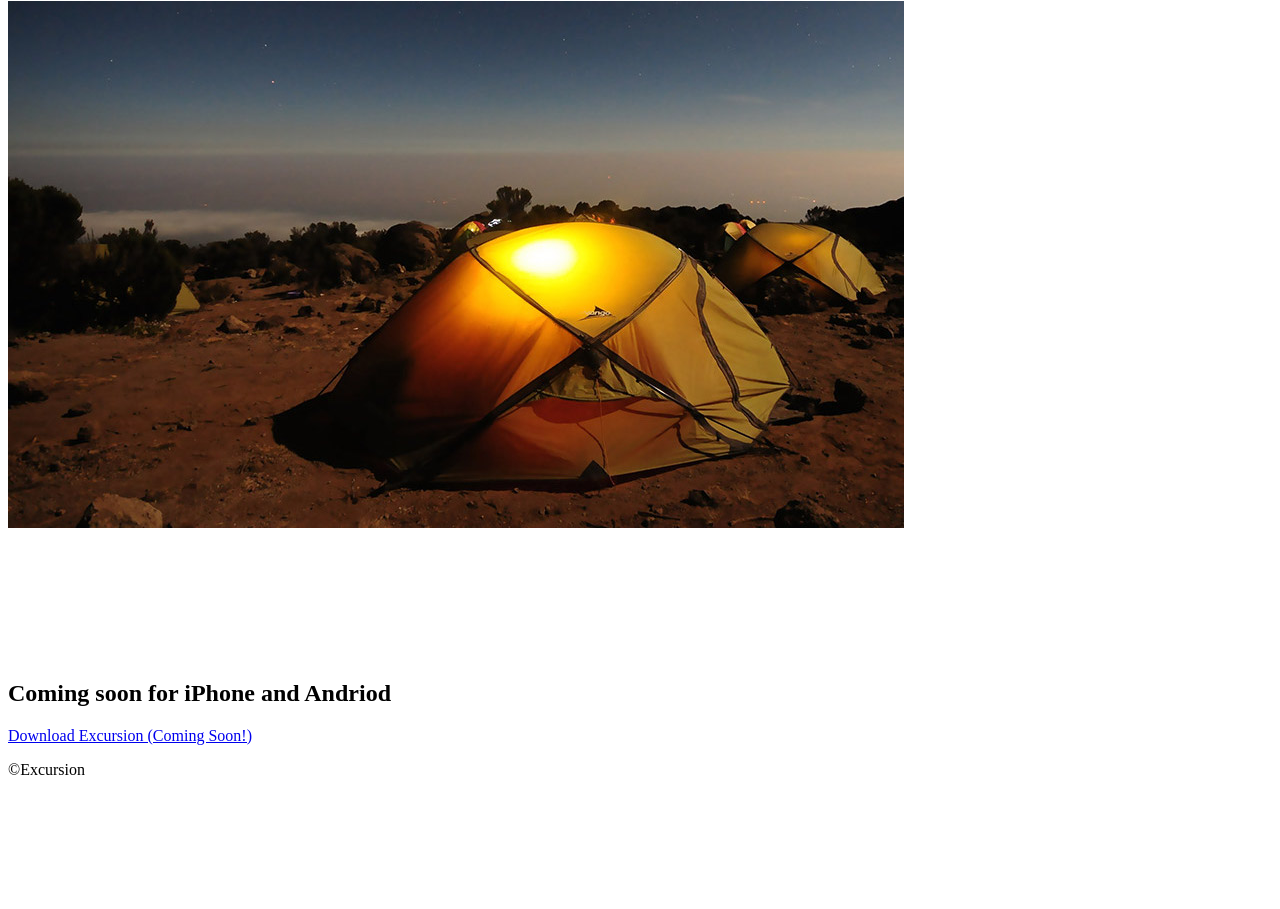
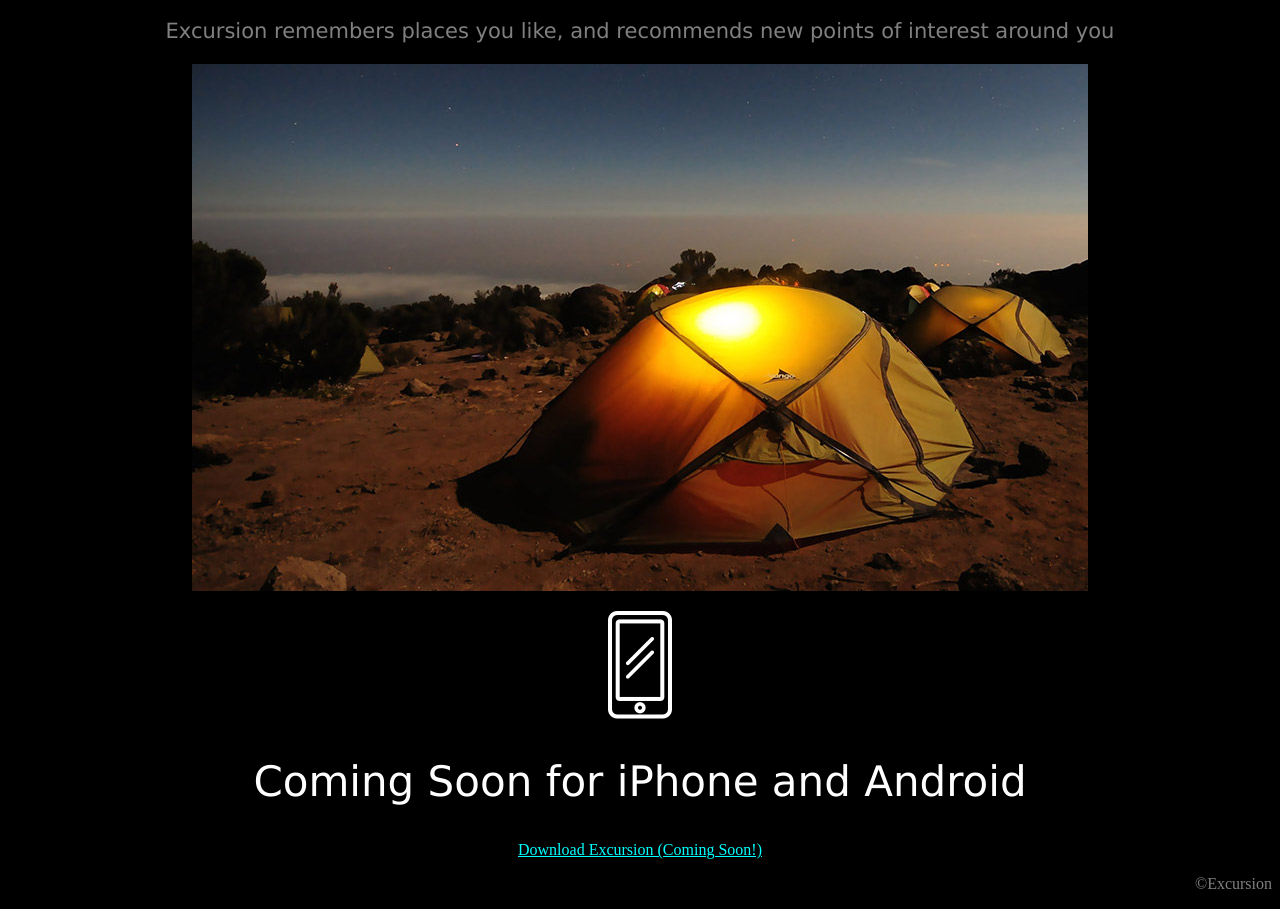
Before and after one commit to jen-kobrin/excursion, a plain HTML site: page index.html in a window 1280 px wide. Shown: the part 368-1277 px from the top of the page. Before the commit the page ends 1163 px from the top, so only its background shows below. Drawn offline with Linux system fonts and the light colour scheme.

Commit message:
first commit of files in dropbox folder

```diff
--- a/index.html
+++ b/index.html
@@ -13,9 +13,10 @@
     <p class="description">Excursion remembers places you like, and recommends new points of interest around you</p>
     <p><img src="resources/images/camp.jpg"></p>
     <p><img src="resources/images/phone.png"></p>
-    <h2>Coming soon for iPhone and Andriod</h2>
+    <h2>Coming Soon for iPhone and Android</h2>
     <a href=index.html#>Download Excursion (Coming Soon!)</a>
   </body>
   <footer>
     <p class="footertext">©Excursion</p>
+  </footer>
 </html>
--- a/resources/css/style.css
+++ b/resources/css/style.css
@@ -1,3 +1,7 @@
+body {
+  background-color: #000000;
+  text-align: center
+}
 h1 {
   font-family: Verdana
   font-size: 50px;
@@ -6,6 +10,22 @@ h1 {
   text-align: center;
 }
 a {
-  color: acquamarine;
+  color: aqua;
   font-size: 16px;
 }
+h2 {
+  font-family: verdana;
+  font-size: 42px;
+  font-weight: 300;
+  color: white;
+}
+.description {
+  font-family: verdana;
+  font-size: 21px;
+  color: grey;
+}
+footer {
+  background-color: #000000;
+  text-align: right;
+  color: grey;
+}
```
Also changed, not shown: 2 other files.
